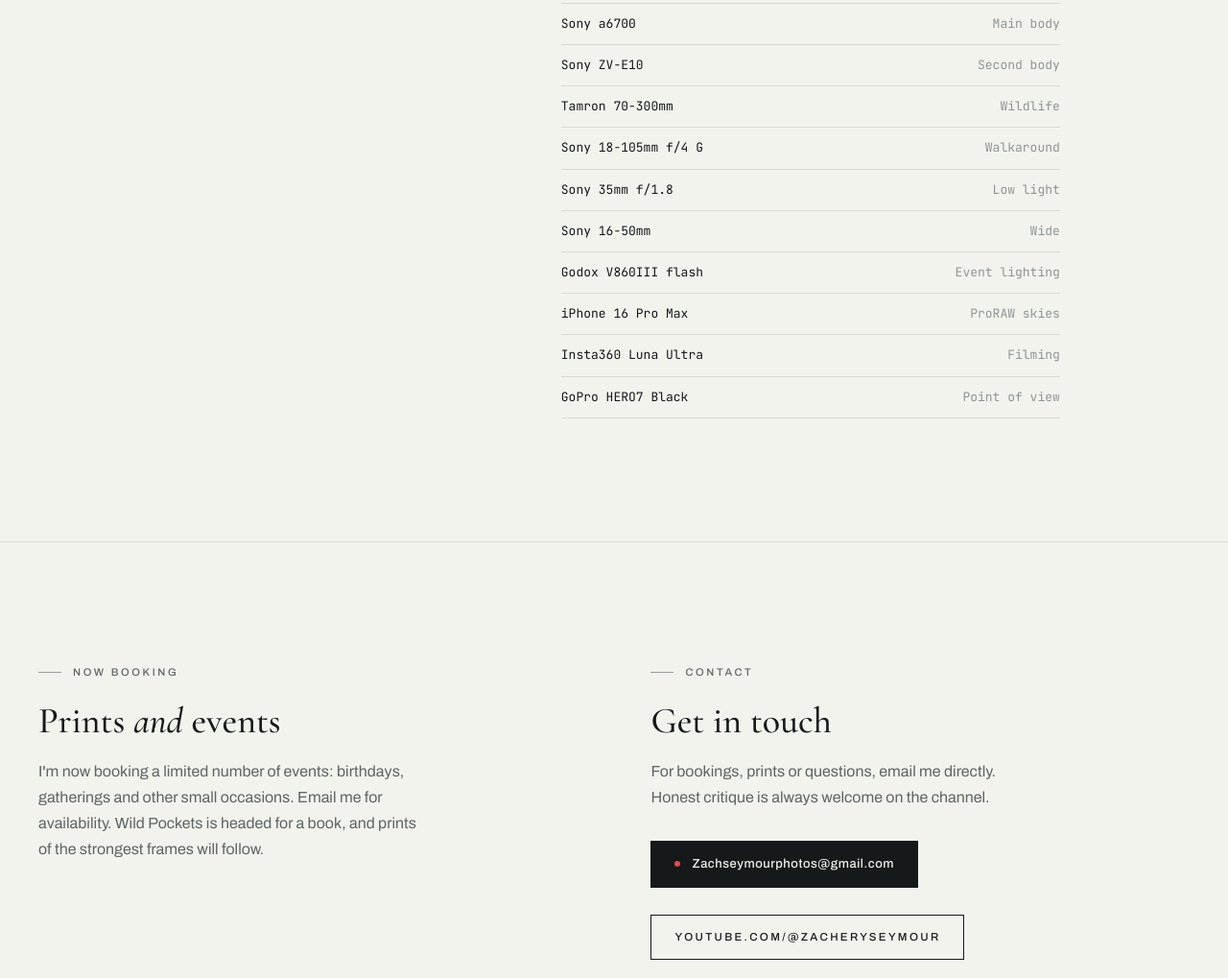
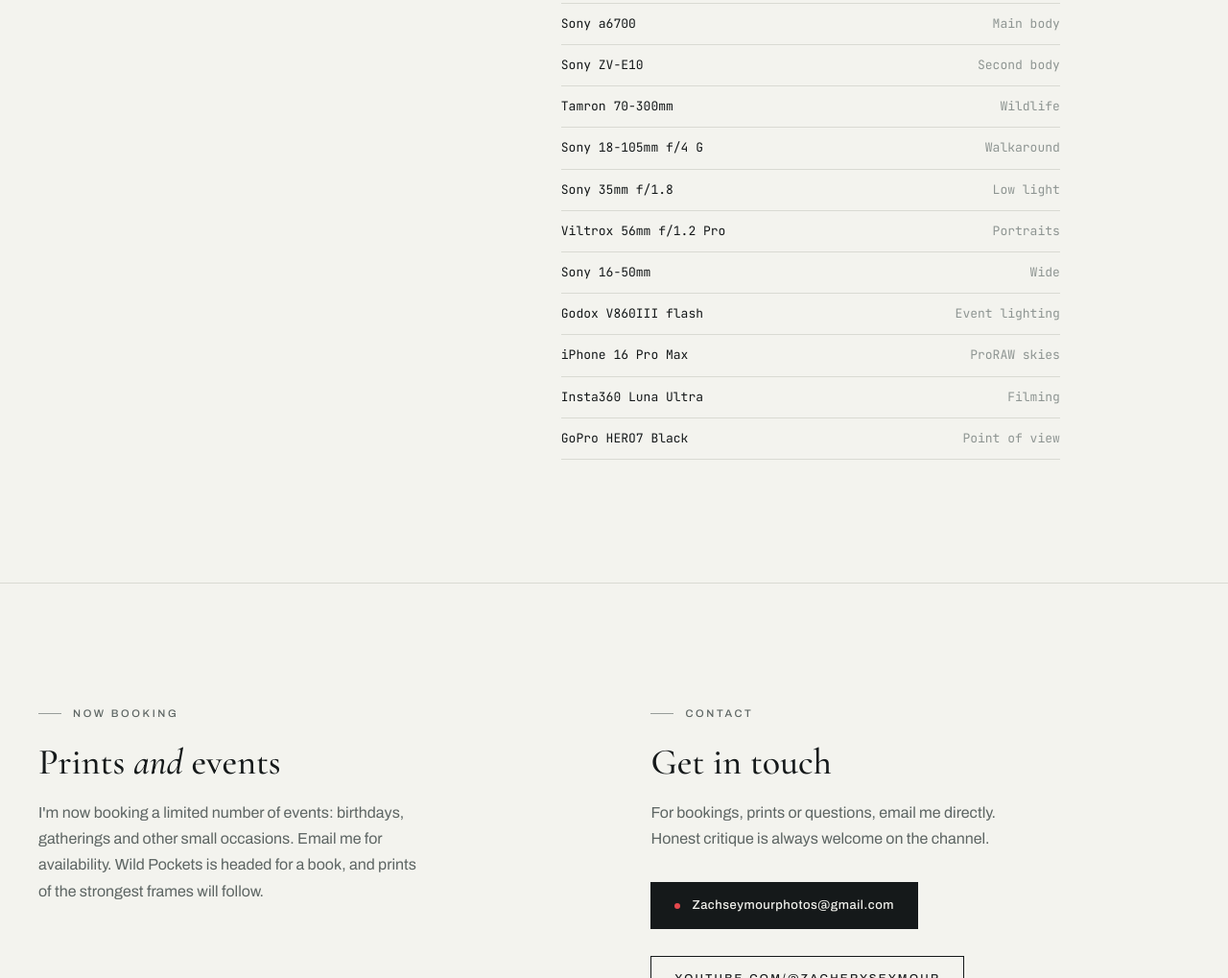
Before and after one commit to zacheryseymour/zacheryseymour.github.io, a plain HTML site: page index.html in a window 1280 px wide. Shown: the part 10529-11548 px from the top of the page at 96% size. Drawn offline with nearby package versions, Linux system fonts and the light colour scheme.

Commit message:
Add Viltrox 56mm f/1.2 Pro to gear list
Co-Authored-By: Claude Opus 5.5 <noreply@anthropic.com>
Claude-Session: https://claude.ai/code/session_0174kAvPDU4g3NdKu56aHuTS

```diff
--- a/index.html
+++ b/index.html
@@ -479,6 +479,7 @@ try{var t=localStorage.getItem("zs-theme");if(t==="light"||t==="dark")document.d
         <li><span>Tamron 70-300mm</span><span>Wildlife</span></li>
         <li><span>Sony 18-105mm f/4 G</span><span>Walkaround</span></li>
         <li><span>Sony 35mm f/1.8</span><span>Low light</span></li>
+        <li><span>Viltrox 56mm f/1.2 Pro</span><span>Portraits</span></li>
         <li><span>Sony 16-50mm</span><span>Wide</span></li>
         <li><span>Godox V860III flash</span><span>Event lighting</span></li>
         <li><span>iPhone 16 Pro Max</span><span>ProRAW skies</span></li>
```
